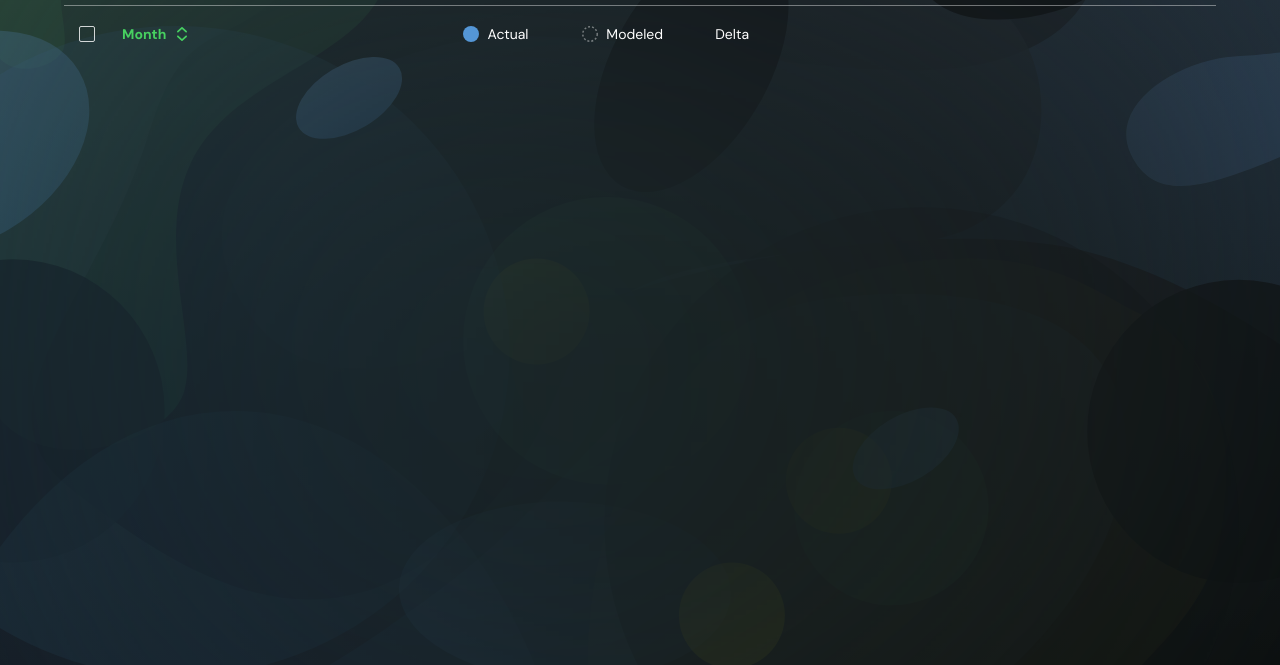
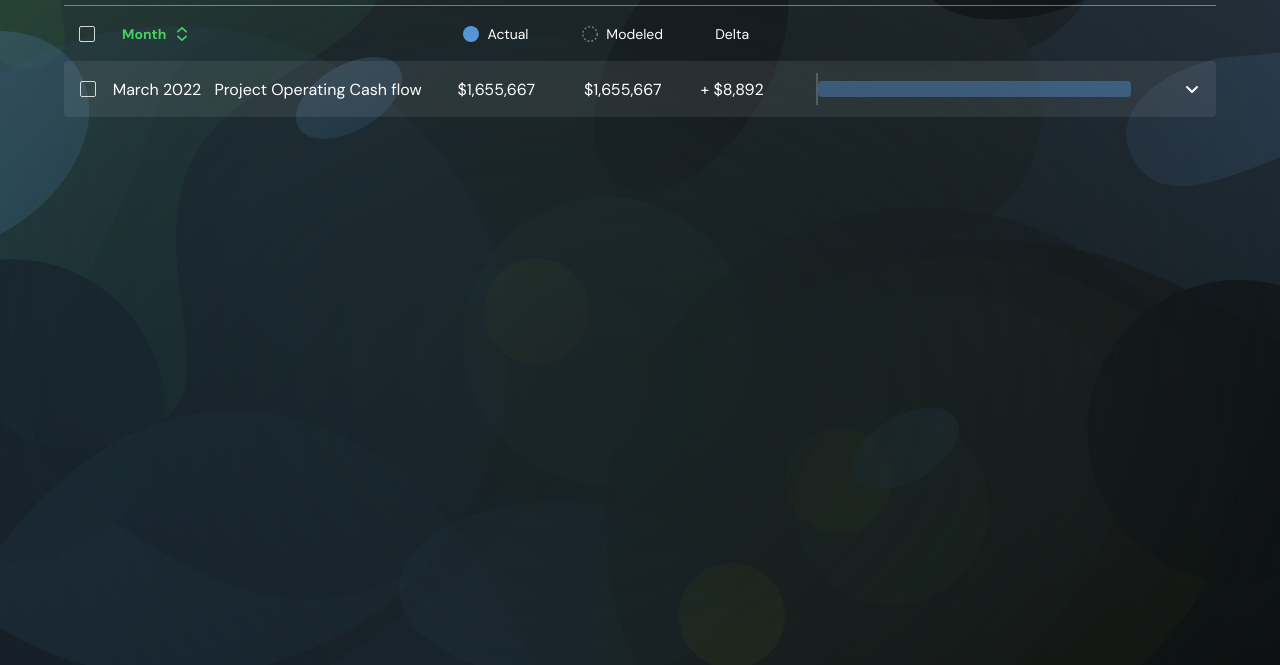
Before and after one commit to Gagandeep39/blur-ui-widgets, a plain HTML site: page index.html in a window 1280 px wide. Shown: the part 135-800 px from the top of the page. Drawn offline with Linux system fonts and the light colour scheme.

Commit message:
Added  clsoed card logic

```diff
--- a/index.html
+++ b/index.html
@@ -14,6 +14,7 @@
     <link rel="stylesheet" href="./styles/navigation.css" />
     <link rel="stylesheet" href="./styles/global.css" />
     <link rel="stylesheet" href="./styles/div-table.css" />
+    <link rel="stylesheet" href="./styles/div-table-card-closed.css" />
     <!-- <link rel="stylesheet" href="style.css" /> -->
     <title>Project Starter</title>
   </head>
@@ -66,6 +67,26 @@
             <div class="th expand"></div>
           </div>
         </div>
+
+        <div class="tbody closed">
+          <div class="tr">
+            <div class="td checkbox">
+              <img src="./assets/checkbox-empty.svg" alt="" />
+            </div>
+            <div class="td month">March 2022</div>
+            <div class="td sites">Project Operating Cash flow</div>
+            <div class="td actual">$1,655,667</div>
+            <div class="td modeled">$1,655,667</div>
+            <div class="td delta">+ $8,892</div>
+            <div class="td graph">
+              <img src="./assets/divider.svg" alt="" />
+              <img src="./assets/graph-rectangle.svg" alt="" />
+            </div>
+            <div class="td expand">
+              <img src="./assets/arrow-down.svg" class="arrow-down" alt="" />
+            </div>
+          </div>
+        </div>
       </div>
     </div>
   </body>
--- /dev/null
+++ b/styles/div-table-card-closed.css
@@ -0,0 +1,30 @@
+.closed {
+  background: rgba(255, 255, 255, 0.08);
+  border-radius: 4px;
+  height: 56px;
+  transition: all 0.2s ease-in-out;
+  border: 1px solid transparent;
+}
+
+.closed > .tr > .td {
+  font-style: normal;
+  font-weight: normal;
+  font-size: 16px;
+  line-height: 21px;
+  color: #ffffff;
+}
+
+.closed:hover {
+  border-color: #47d060;
+}
+
+.closed > .tr > .td {
+  display: flex;
+  justify-content: center;
+  align-items: center;
+}
+
+.arrow-down {
+  /* fill: white; */
+  filter: invert(1);
+}
```
